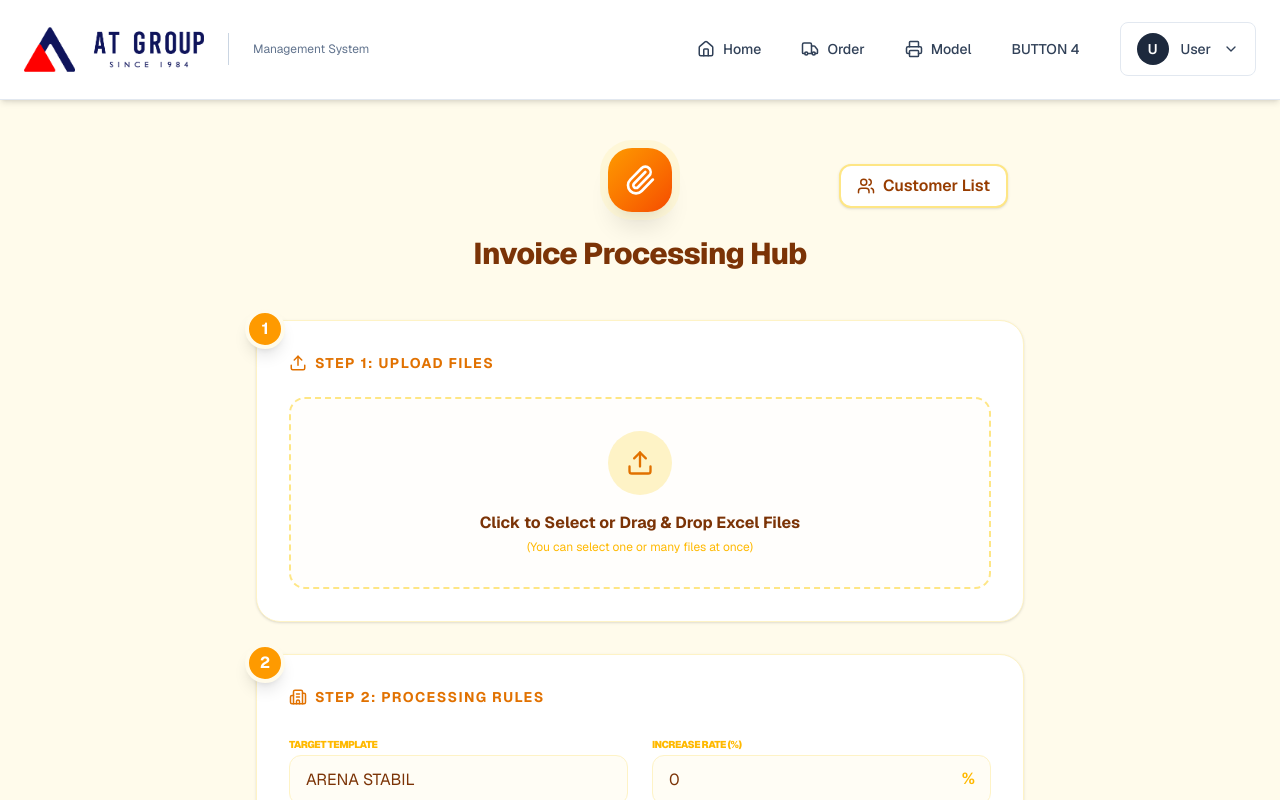
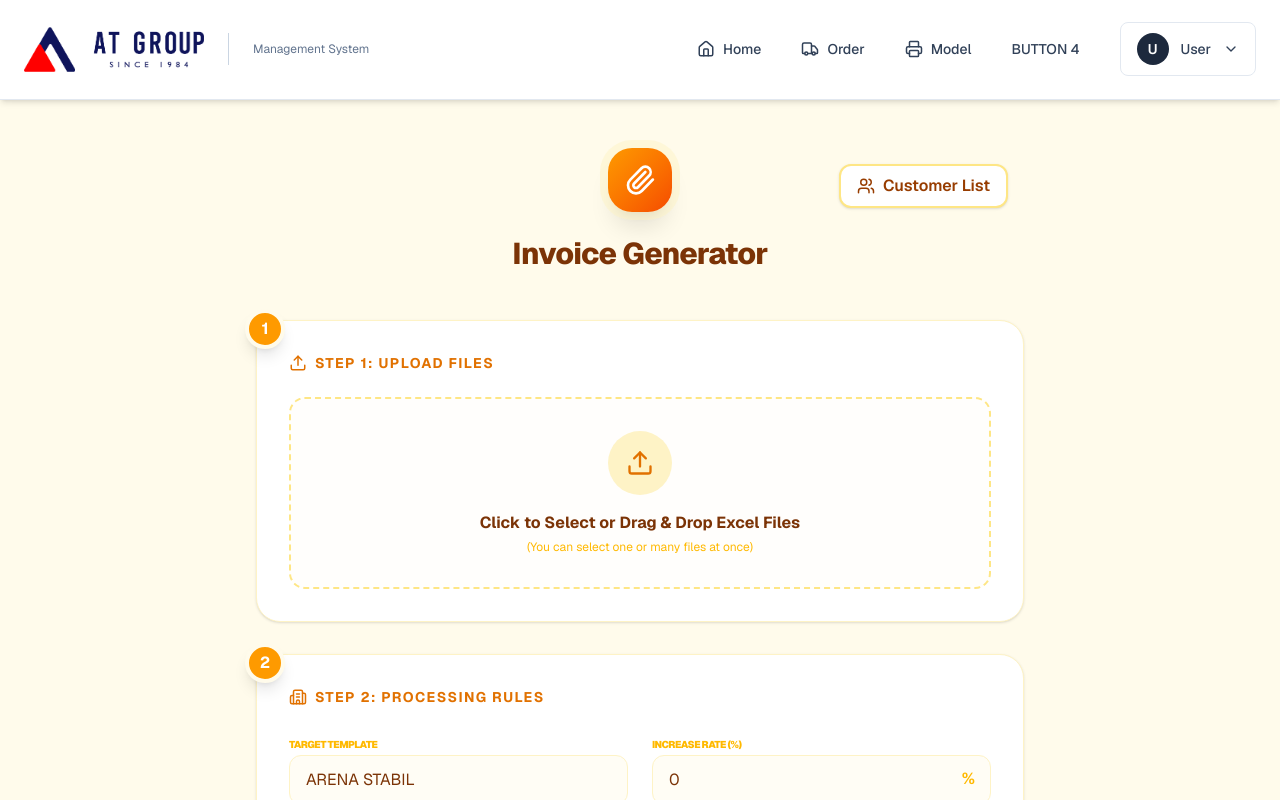
Before and after one commit to Darren1812/ATGROUP, a Next.js app: page /InvoiceGenerator in a window 1280 px wide. Shown: the top 800 px of the page. Built offline with nearby package versions, Linux system fonts and the light colour scheme.

Commit message:
sales order ui

```diff
--- a/src/app/InvoiceGenerator/page.tsx
+++ b/src/app/InvoiceGenerator/page.tsx
@@ -114,7 +114,7 @@ const InvoiceGenerator = () => {
               <Paperclip className='text-white' size={32} />
             </div>
             <h1 className='text-3xl font-extrabold text-amber-900 tracking-tight'>
-              Invoice Processing Hub
+              Invoice Generator
             </h1>
           </div>
         </div>
```
